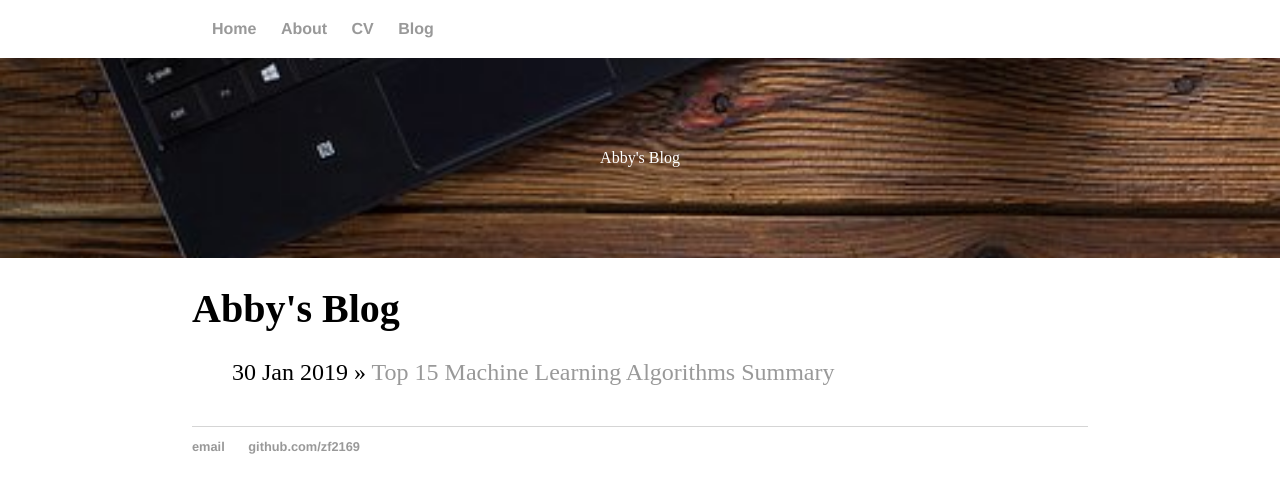
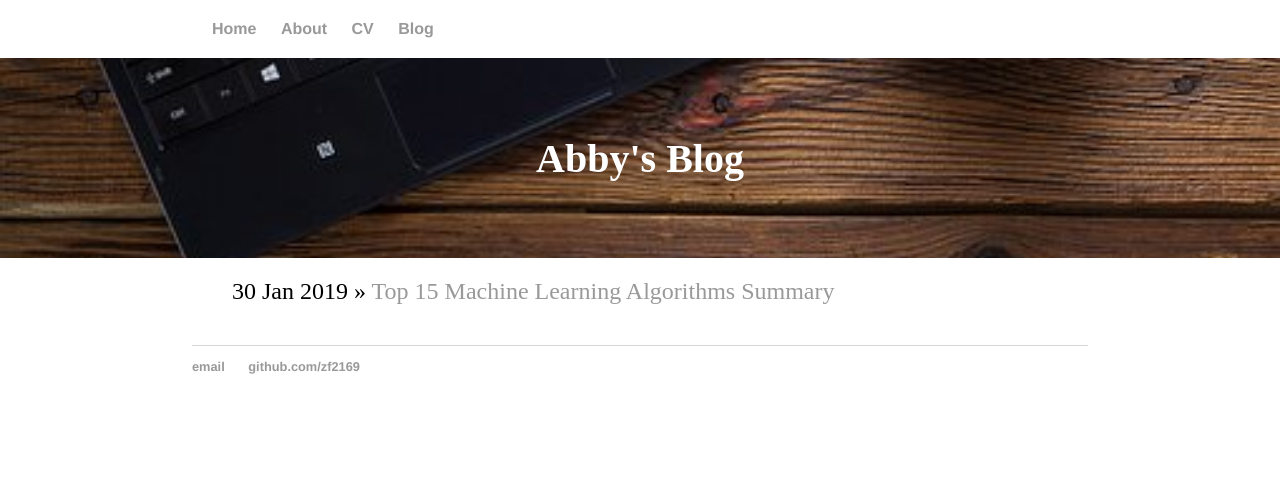
Before and after one commit to zf2169/zf2169.github.io, a Jekyll site: the page built from blog/index.html, in a window 1280 px wide. Shown: the top 493 px of the page. Built offline with Jekyll 4.4.1, drawn with Linux system fonts in a browser that asks for light colours.

Commit message:
Update index.html

```diff
--- a/blog/index.html
+++ b/blog/index.html
@@ -5,13 +5,12 @@ title: Abby's Blog
 <background>
 	<div class="blog-image">
 		<div class="blog-text">
-			Abby's Blog
+			<h1>{{ page.title }}</h1>
 		</div>
 	</div>
 </background>
 
 <div class= "maintext">
-	<h1>{{ page.title }}</h1>
 	<ul class="posts">
 
 	  {% for post in site.posts %}
```
